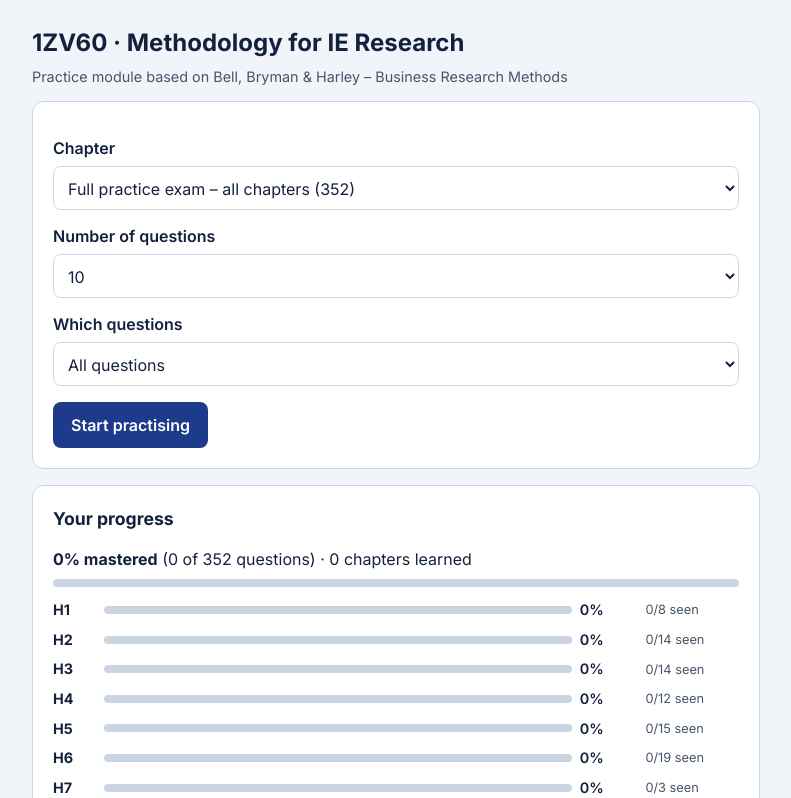
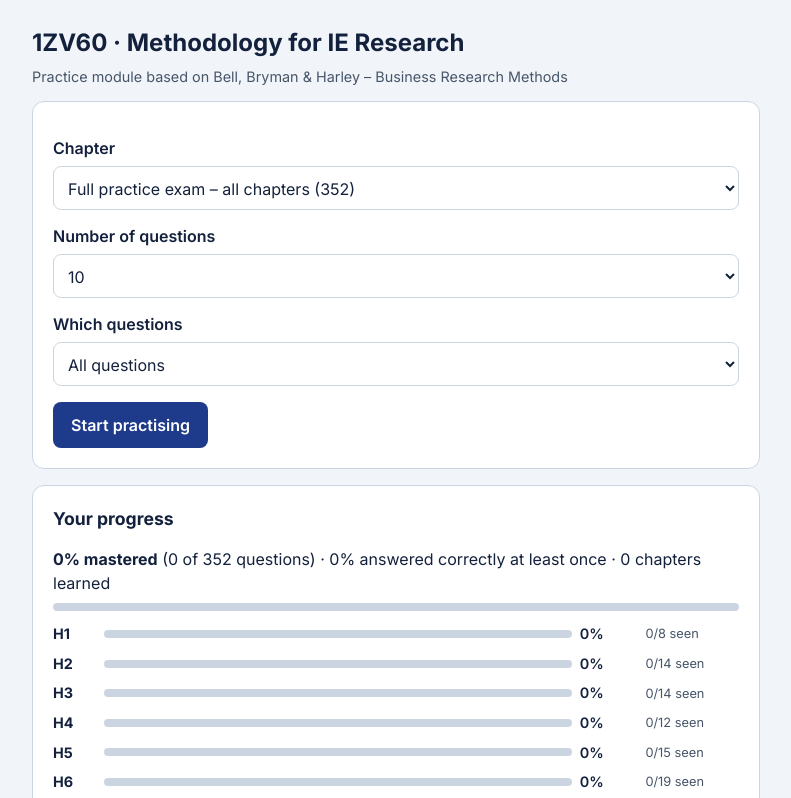
Before and after one commit to wpleenheer-ship-it/TU-e, a plain HTML site: page 1ZV60_oefenmodule.html in a window 1280 px wide. Shown: the top 798 px of the page, without its empty margins (244-1035 px from the left). Drawn offline with Linux system fonts and the light colour scheme.

Commit message:
Add files via upload

```diff
--- a/1ZV60_oefenmodule.html
+++ b/1ZV60_oefenmodule.html
@@ -34,7 +34,7 @@ button:disabled{opacity:.4;cursor:not-allowed}
 .wrong{border-top:1px solid var(--line);padding:10px 0;font-size:.95rem}
 .hidden{display:none}
 .crow{display:grid;grid-template-columns:3em 1fr 4em 6.5em;gap:8px;align-items:center;padding:4px 0;cursor:pointer;font-size:.9rem}
-.crow:hover{background:var(--bg)}.crow .bar{margin:0}.cp{font-weight:600}.cs{color:var(--slate);font-size:.8rem}
+.crow:hover{background:var(--bg)}.crow .bar{margin:0}.bar{position:relative}.bar i{position:absolute;left:0;top:0}.bar i.lt{background:var(--acc);opacity:.4}.cp{font-weight:600}.cs{color:var(--slate);font-size:.8rem}
 </style>
 </head>
 <body>
@@ -58,7 +58,7 @@ button:disabled{opacity:.4;cursor:not-allowed}
   <section id="dash" class="card">
     <h2 style="margin-top:0;font-size:1.1rem">Your progress</h2>
     <div id="dashTop"></div>
-    <div class="bar"><i id="dashBar" style="width:0"></i></div>
+    <div class="bar"><i class="lt" id="dashBar0" style="width:0"></i><i id="dashBar" style="width:0"></i></div>
     <div id="dashRows"></div>
     <div class="row">
       <button class="sec" id="expBtn">Export</button>
@@ -66,7 +66,7 @@ button:disabled{opacity:.4;cursor:not-allowed}
       <button class="sec" id="resetBtn">Reset</button>
       <input type="file" id="impFile" accept=".json" class="hidden">
     </div>
-    <div class="meta" style="margin-top:10px">A question is mastered after at least 2 attempts with ≥90% correct. A chapter is learned (✔) when ≥90% of its questions are mastered. Click a chapter to select it. Progress is saved in this browser.</div>
+    <div class="meta" style="margin-top:10px">Light bar = answered correctly at least once; solid bar = mastered. A question is mastered after at least 2 attempts with ≥90% correct. A chapter is learned (✔) when ≥90% of its questions are mastered. Click a chapter to select it. Progress is saved in this browser.</div>
   </section>
 
   <!-- QUIZ -->
@@ -487,15 +487,16 @@ function record(id, ok){ const d = load(), r = d[id] || {a:0,c:0}; r.a++; if (ok
 function mastered(id){ const r = load()[id]; return !!r && r.a >= 2 && r.c / r.a >= 0.9; }
 function renderDash(){
   const d = load(), by = {}; QUESTIONS.forEach(q => (by[q.chapter] = by[q.chapter] || []).push(q));
-  let tot = 0, mas = 0, learned = 0, h = "";
+  let tot = 0, mas = 0, ok1 = 0, learned = 0, h = "";
   for (let c = 1; c <= 25; c++){ const qs = by[c]; if (!qs) continue;
     const m = qs.filter(q => mastered(q.id)).length, seen = qs.filter(q => d[q.id]).length;
-    const p = Math.round(m / qs.length * 100), done = p >= 90; tot += qs.length; mas += m; if (done) learned++;
-    h += `<div class="crow" data-c="${c}"><b>H${c}</b><div class="bar"><i style="width:${p}%"></i></div><span class="cp">${p}%${done ? " ✔" : ""}</span><span class="cs">${seen}/${qs.length} seen</span></div>`;
+    const o1 = qs.filter(q => d[q.id] && d[q.id].c > 0).length, p1 = Math.round(o1 / qs.length * 100);
+    const p = Math.round(m / qs.length * 100), done = p >= 90; tot += qs.length; mas += m; ok1 += o1; if (done) learned++;
+    h += `<div class="crow" data-c="${c}"><b>H${c}</b><div class="bar" title="${p1}% answered correctly at least once · ${p}% mastered"><i class="lt" style="width:${p1}%"></i><i style="width:${p}%"></i></div><span class="cp">${p}%${done ? " ✔" : ""}</span><span class="cs">${seen}/${qs.length} seen</span></div>`;
   }
-  const P = tot ? Math.round(mas / tot * 100) : 0;
-  $("dashTop").innerHTML = `<b>${P}% mastered</b> (${mas} of ${tot} questions) · ${learned} chapters learned`;
-  $("dashBar").style.width = P + "%"; $("dashRows").innerHTML = h;
+  const P = tot ? Math.round(mas / tot * 100) : 0, P1 = tot ? Math.round(ok1 / tot * 100) : 0;
+  $("dashTop").innerHTML = `<b>${P}% mastered</b> (${mas} of ${tot} questions) · ${P1}% answered correctly at least once · ${learned} chapters learned`;
+  $("dashBar").style.width = P + "%"; $("dashBar0").style.width = P1 + "%"; $("dashRows").innerHTML = h;
   $("dashRows").querySelectorAll(".crow").forEach(r => r.onclick = () => { $("chSel").value = r.dataset.c; scrollTo(0,0); });
 }
 $("expBtn").onclick = () => { const a = document.createElement("a");
```
